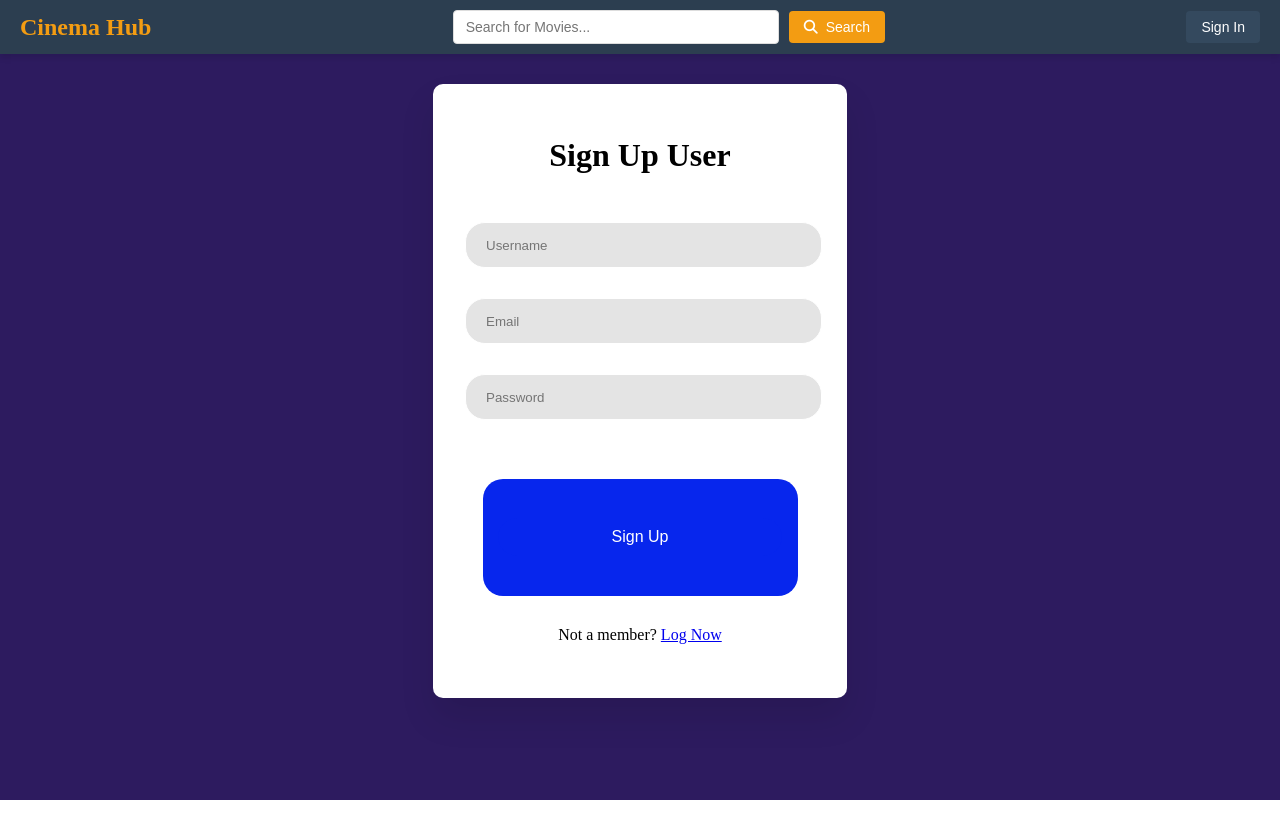
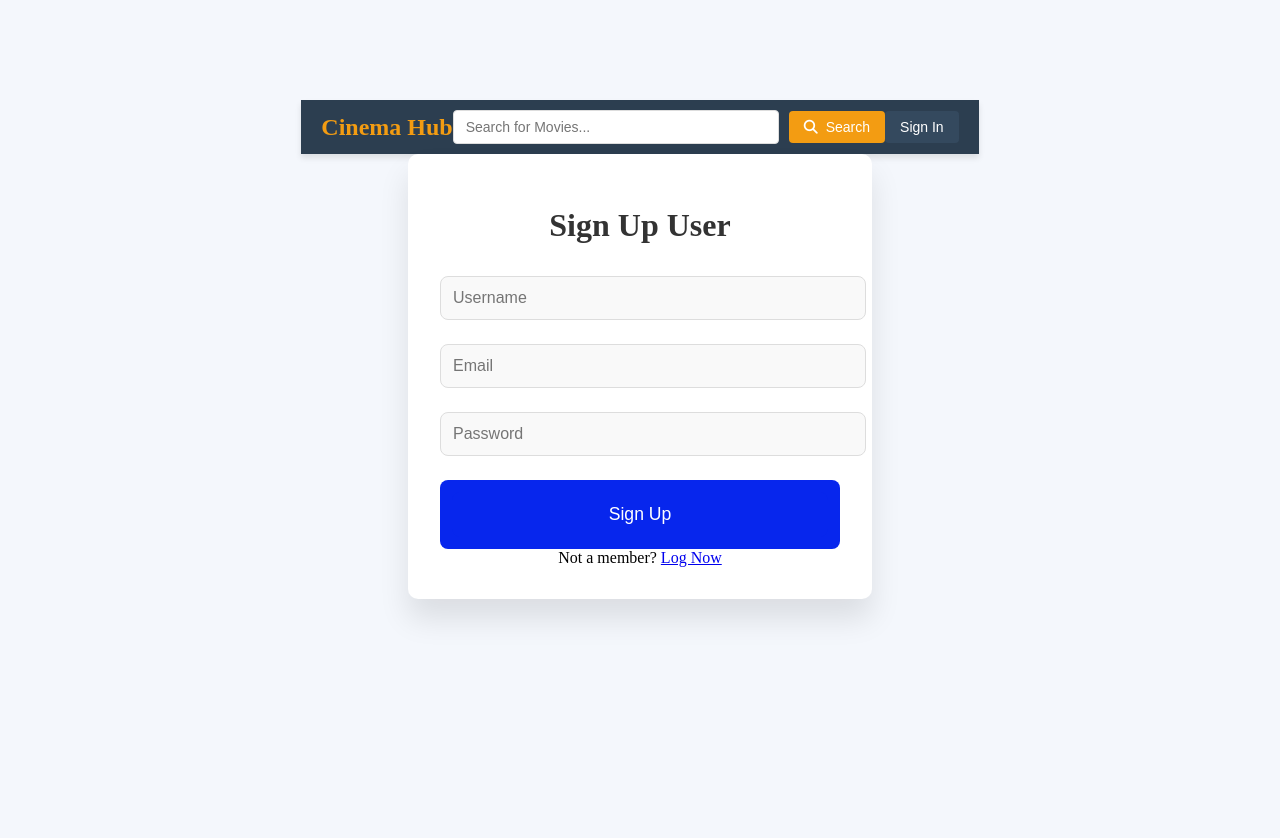
Before and after one commit to DulanWirajith/asdf, a React (Vite) app in the folder cinemabookingsystem-fe/: page /signupuser in a window 1280 px wide. Shown: the top 838 px of the page. Before the commit the page ends 800 px from the top, so only its background shows below. Built offline with nearby package versions, Linux system fonts and the light colour scheme; no server answers.

Commit message:
sign in styles

```diff
--- a/cinemabookingsystem-fe/src/Components/SignInAdminPage.jsx
+++ b/cinemabookingsystem-fe/src/Components/SignInAdminPage.jsx
@@ -37,8 +37,9 @@ export default function SignInAdminPage() {
   };
 
   return (
-    <div className={style.signcontainer}>
+    <div>
       <HomePageHeader />
+      <div className={style.signcontainer}>
       <center>
         <div className={style.wrapper}>
           <h1>Sign In Admin</h1>
@@ -52,6 +53,7 @@ export default function SignInAdminPage() {
           </div>
         </div>
       </center>
+      </div>
     </div>
   );
 }
--- a/cinemabookingsystem-fe/src/Components/SignInAdminandUser.jsx
+++ b/cinemabookingsystem-fe/src/Components/SignInAdminandUser.jsx
@@ -5,9 +5,8 @@ import styles from "./signinadminanduser.module.css";
 export default function SignInAdminAndUserPage() {
   return (
     <div>
+        <HomePageHeader />
       <div className={styles.signcontainer}>
-        <HomePageHeader />
-        <center>
         <div className={styles.wrapper}>
           <h1>Sign In</h1>
           <button className={`${styles.button} ${styles.admin}`}>
@@ -32,12 +31,11 @@ export default function SignInAdminAndUserPage() {
               User
             </Link>
           </button>
-            <div>
-              Not a member?
+          <div className={styles.signupPrompt}>
+            Not a member? <br />
             <Link to="/signupadminanduser">Register Now</Link>
           </div>
         </div>
-        </center>
       </div>
     </div>
   );
--- a/cinemabookingsystem-fe/src/Components/SignInUserPage.jsx
+++ b/cinemabookingsystem-fe/src/Components/SignInUserPage.jsx
@@ -22,9 +22,7 @@ export default function SignInUserPage() {
         localStorage.setItem("role", data.role);
         localStorage.setItem("id", data.id);
         localStorage.setItem("email", data.email);
-        alert("Login successful!");
-        window.location.href =
-          role === "user" ? "/homepage" : "/admindashboard";
+        window.location.href = data.role === "User" ? "/homepage" : "/admindashboard";
       } else {
         alert(data.message);
       }
@@ -35,31 +33,21 @@ export default function SignInUserPage() {
   };
 
   return (
-    <div className={style.signcontainer}>
+    <div>
       <HomePageHeader />
-      <center>
+      <div className={style.signcontainer}>
         <div className={style.wrapper}>
           <h1>Sign In User</h1>
           <input type="email" placeholder="Email" name="Email" />
           <input type="password" placeholder="Password" name="Password" />
-          <button type="submit">
-            <Link
-              to="/homepage"
-              style={{
-                textDecoration: "none",
-                color: "white",
-              }}
-            >
-              <button type="button" onClick={() => handleLogin()}>
-                Sign In
-              </button>
-            </Link>
+          <button type="button" onClick={handleLogin}>
+            Sign In
           </button>
-          <div>
+          <div className={style.registerLink}>
             Not a member? <Link to="/signupadminanduser">Register Now</Link>
           </div>
         </div>
-      </center>
+      </div>
     </div>
   );
 }
--- a/cinemabookingsystem-fe/src/Components/signinadminanduser.module.css
+++ b/cinemabookingsystem-fe/src/Components/signinadminanduser.module.css
@@ -1,37 +1,63 @@
 .signcontainer {
   height: 100vh;
-  background-color: #2d1b5f;
+  background-color: #f4f7fc; /* Soft background */
+  display: flex;
+  justify-content: center;
+  align-items: flex-start;
+  padding-top: 80px; /* Space for header */
+}
+
+.wrapper {
+  width: 100%;
+  max-width: 400px;
+  padding: 2rem;
+  background-color: #fff;
+  border-radius: 10px;
+  text-align: center;
+  box-shadow: 0 20px 35px rgba(0, 0, 0, 0.1);
+  margin-top: 50px;
+  box-sizing: border-box;
+}
+
+.wrapper h1 {
+  font-size: 2rem;
+  color: #333;
+  margin-bottom: 2rem;
 }
 
 .button {
   border: none;
   color: white;
-  padding: 10px 20px;
+  padding: 15px 20px;
   text-align: center;
   text-decoration: none;
   display: inline-block;
   font-size: 16px;
-  margin: 10px;
-  margin-bottom: 40px;
+  margin: 10px 0;
   cursor: pointer;
-  border-radius: 5px;
+  border-radius: 8px;
+  width: 100%;
+  transition: background-color 0.3s ease;
 }
 
 .admin {
   background-color: #f44336;
 }
 
+.admin:hover {
+  background-color: #d32f2f; /* Darker red on hover */
+}
+
 .user {
   background-color: #008cba;
 }
 
-.wrapper {
-  margin-top: 150px;
-  width: 200px;
-  height: 200px;
-  padding: 2rem 2rem;
-  background-color: #fff;
-  border-radius: 10px;
-  text-align: center;
-  box-shadow: 0 20px 35px rgba(0, 0, 0, 0.1);
+.user:hover {
+  background-color: #0277b6; /* Darker blue on hover */
 }
+
+.signupPrompt {
+  margin-top: 15px;
+  font-size: 14px;
+  color: #555;
+}
--- a/cinemabookingsystem-fe/src/Components/signinpage.module.css
+++ b/cinemabookingsystem-fe/src/Components/signinpage.module.css
@@ -1,54 +1,102 @@
+/* Main container */
 .signcontainer {
   height: 100vh;
-  background-color: #2d1b5f;
+  background-color: #f4f7fc;
+  display: flex;
+  flex-direction: column;
+  align-items: center;
+  justify-content: flex-start;
+  padding-top: 100px;  /* Adjust this value to match the height of your fixed header */
+  padding-left: 20px;  /* Optional: Add padding if you want some space on the left side */
+  padding-right: 20px; /* Optional: Add padding if you want some space on the right side */
 }
 
+/* The wrapper containing the form */
 .wrapper {
-  margin-top: 30px;
-  width: 350px;
-  height: 550px;
-  padding: 2rem 2rem;
+  width: 100%;
+  max-width: 400px;
+  padding: 2rem;
   background-color: #fff;
   border-radius: 10px;
+  box-shadow: 0 20px 30px rgba(0, 0, 0, 0.1);
   text-align: center;
-  box-shadow: 0 20px 35px rgba(0, 0, 0, 0.1);
 }
 
+/* Title of the form */
 .wrapper h1 {
   font-size: 2rem;
-  color: black;
-  margin-bottom: 3rem;
+  color: #333;
+  margin-bottom: 2rem;
 }
 
+/* Input fields */
 .wrapper input {
-  width: 90%;
-  height: 20px;
-  outline: none;
-  border: 1px solid #fff;
-  padding: 12px 20px;
-  margin-bottom: 30px;
-  border-radius: 20px;
-  background: #e4e4e4;
+  width: 100%;
+  padding: 12px;
+  font-size: 1rem;
+  border-radius: 8px;
+  border: 1px solid #ddd;
+  background-color: #f9f9f9;
+  margin-bottom: 1.5rem;
+  transition: border 0.3s ease;
 }
 
-.wrapper button {
-  font-size: 1rem;
-  margin-top: 1.8rem;
-  margin-bottom: 30px;
-  padding: 10px 0;
-  border-radius: 20px;
+/* Focus state for inputs */
+.wrapper input:focus {
   outline: none;
-  border: none;
-  width: 90%;
-  color: #fff;
-  cursor: pointer;
-  background: #0726ed;
+  border-color: #0726ed;
+  background-color: #fff;
 }
 
-.wrapper button:hover {
-  background: rgba(17, 107, 143, 0.877);
+/* Sign In button */
+.wrapper button {
+  width: 100%;
+  padding: 12px;
+  font-size: 1.1rem;
+  color: white;
+  background-color: #0726ed;
+  border: none;
+  border-radius: 8px;
+  cursor: pointer;
+  transition: background-color 0.3s ease;
 }
 
-.wrapper input:focus {
-  border: 1px solid rgb(192, 192, 192);
+/* Hover state for the button */
+.wrapper button:hover {
+  background-color: #0545b4;
 }
+
+/* Active state for the button */
+.wrapper button:active {
+  background-color: #0726ed;
+}
+
+/* Register link */
+.wrapper .registerLink {
+  margin-top: 20px;
+  font-size: 0.9rem;
+}
+
+/* Link style */
+.wrapper .registerLink a {
+  color: #0726ed;
+  text-decoration: none;
+  font-weight: bold;
+}
+
+/* Hover effect on the link */
+.wrapper .registerLink a:hover {
+  text-decoration: underline;
+}
+
+/* Fixed Header Styles */
+.homePageHeader {
+  position: fixed;
+  top: 0;
+  left: 0;
+  right: 0;
+  background-color: #0726ed;
+  padding: 15px 0;
+  color: white;
+  z-index: 1000;
+}
```
Lines whose indentation alone changed are shown as unchanged.
